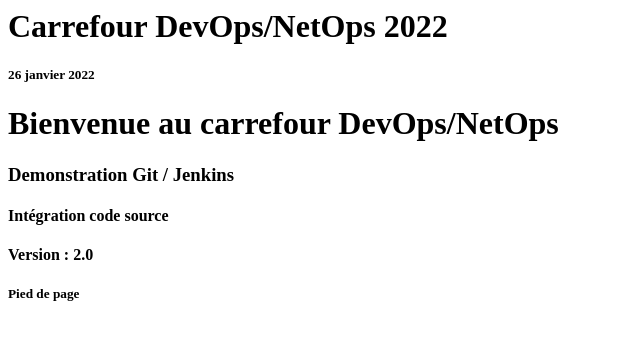
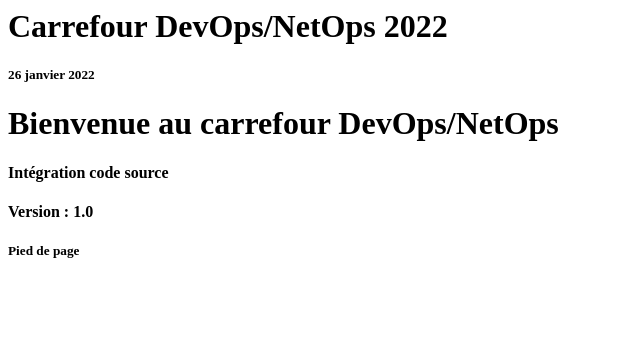
Before and after one commit to loggeos/carrefour, a plain HTML site: page index.html in a window 1280 px wide. Shown: the whole page, without its empty margins (0-640 px from the left). Drawn offline with Linux system fonts and the light colour scheme.

Commit message:
index defaut

```diff
--- a/index.html
+++ b/index.html
@@ -6,9 +6,9 @@
 
 <body>
 <h1>Bienvenue au carrefour DevOps/NetOps</h1>
-<h3>Demonstration Git / Jenkins</h3>
+<h3></h3>
 <h4>Intégration code source </h4>
-<h4>Version : 2.0</h4>
+<h4>Version : 1.0</h4>
 </body>
 
 
```
